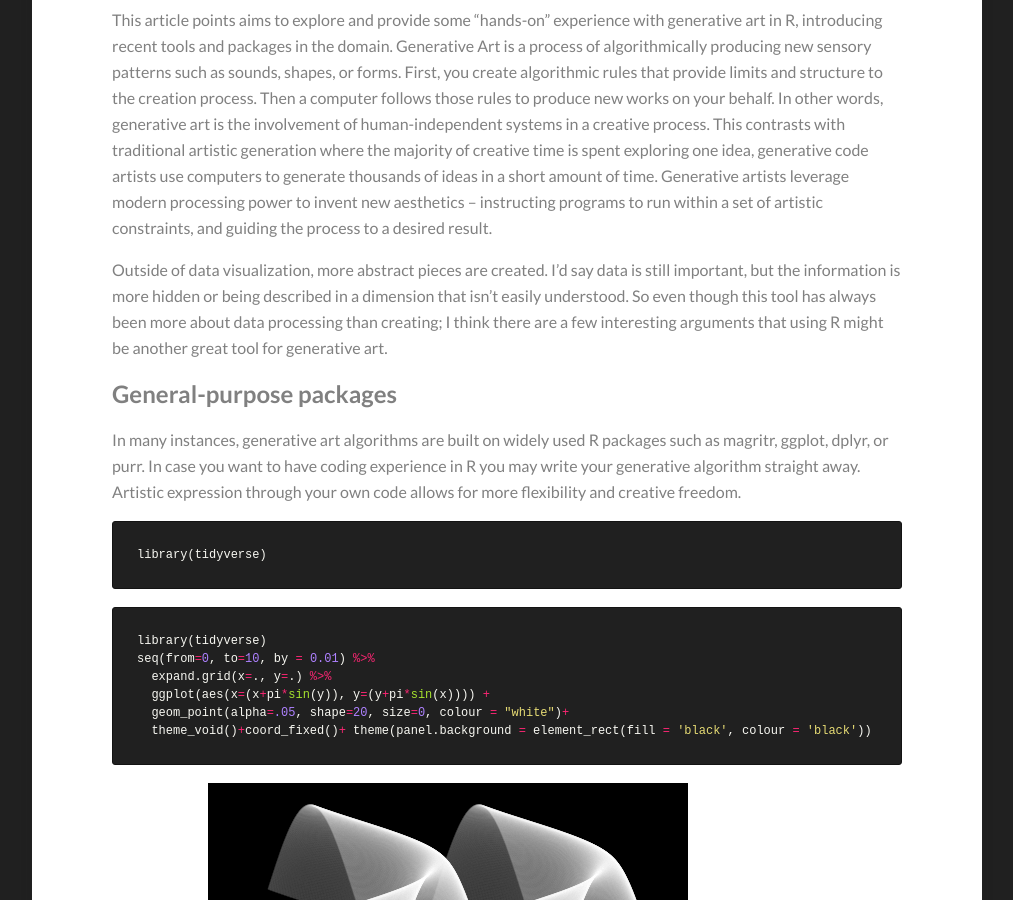
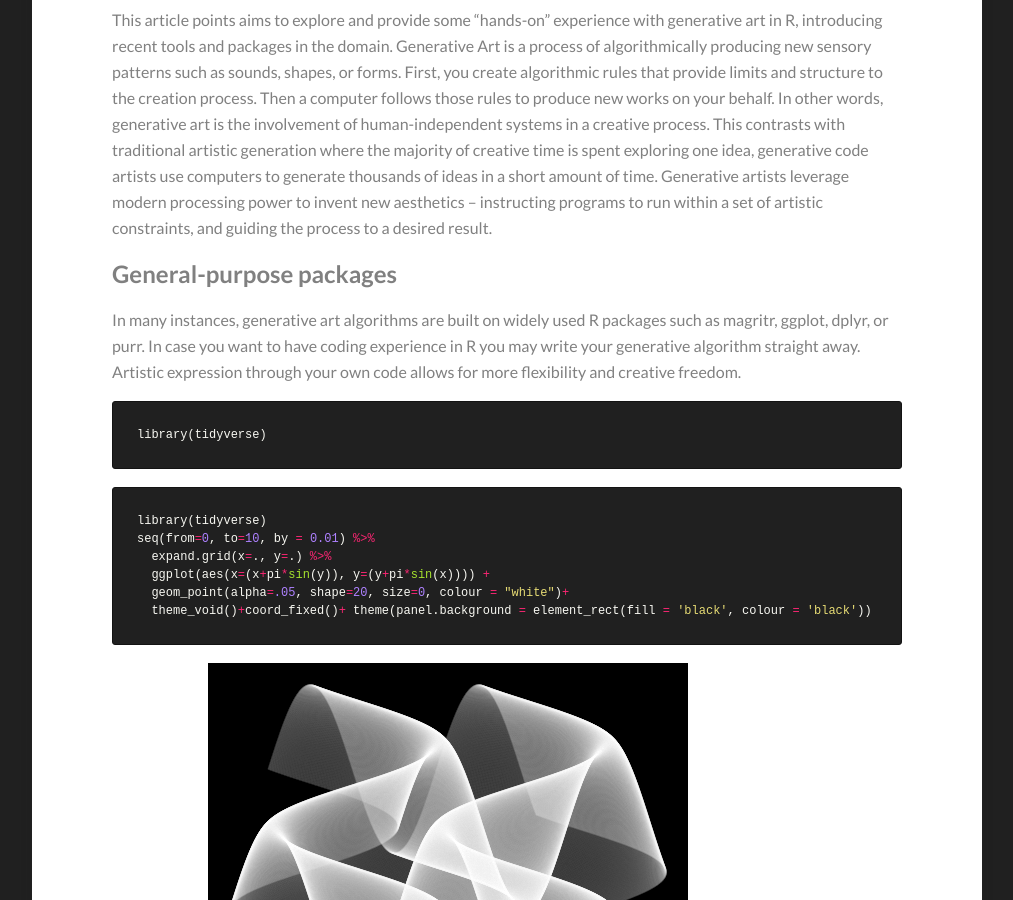
Before and after one commit to Kamran-Afzali/Kamran-Afzali.github.io, a Jekyll site: the page built from _posts/2021-12-25-aRt.md, in a window 1280 px wide and 900 px high, scrolled down 1112 px. Shown: the whole window, without its empty margins (133-1146 px from the left). Built offline with Jekyll 4.4.1, drawn with Linux system fonts in a browser that asks for light colours.

Commit message:
Update 2021-12-25-aRt.md

```diff
--- a/_posts/2021-12-25-aRt.md
+++ b/_posts/2021-12-25-aRt.md
@@ -18,9 +18,6 @@ In other words, generative art is the involvement of human-independent systems i
 This contrasts with traditional artistic generation where the majority of creative time is spent exploring one idea, generative code artists use computers to generate thousands of ideas in a short amount of time.
 Generative artists leverage modern processing power to invent new aesthetics -- instructing programs to run within a set of artistic constraints, and guiding the process to a desired result.
 
-Outside of data visualization, more abstract pieces are created.
-I'd say data is still important, but the information is more hidden or being described in a dimension that isn't easily understood.
-So even though this tool has always been more about data processing than creating; I think there are a few interesting arguments that using R might be another great tool for generative art.
 
 ## General-purpose packages
 
```
